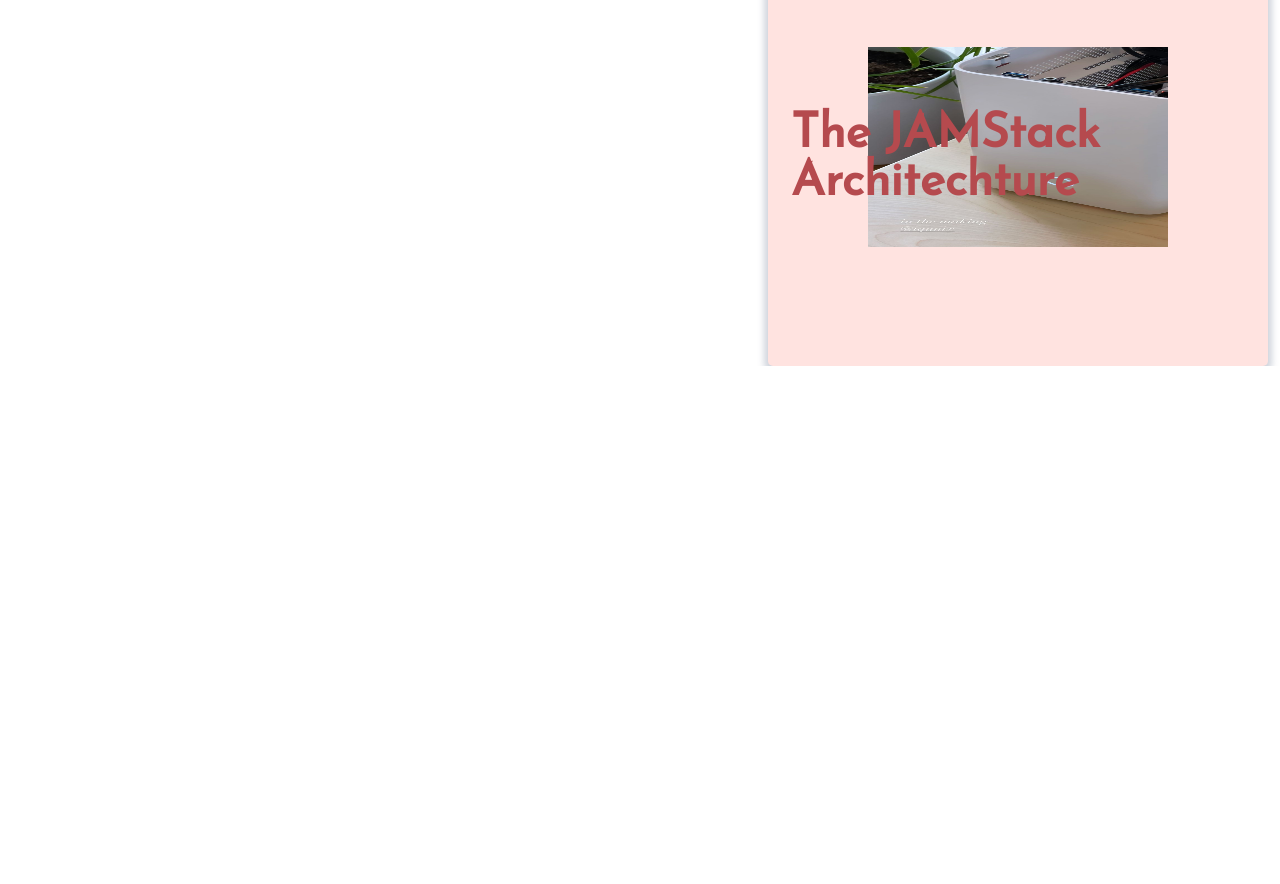
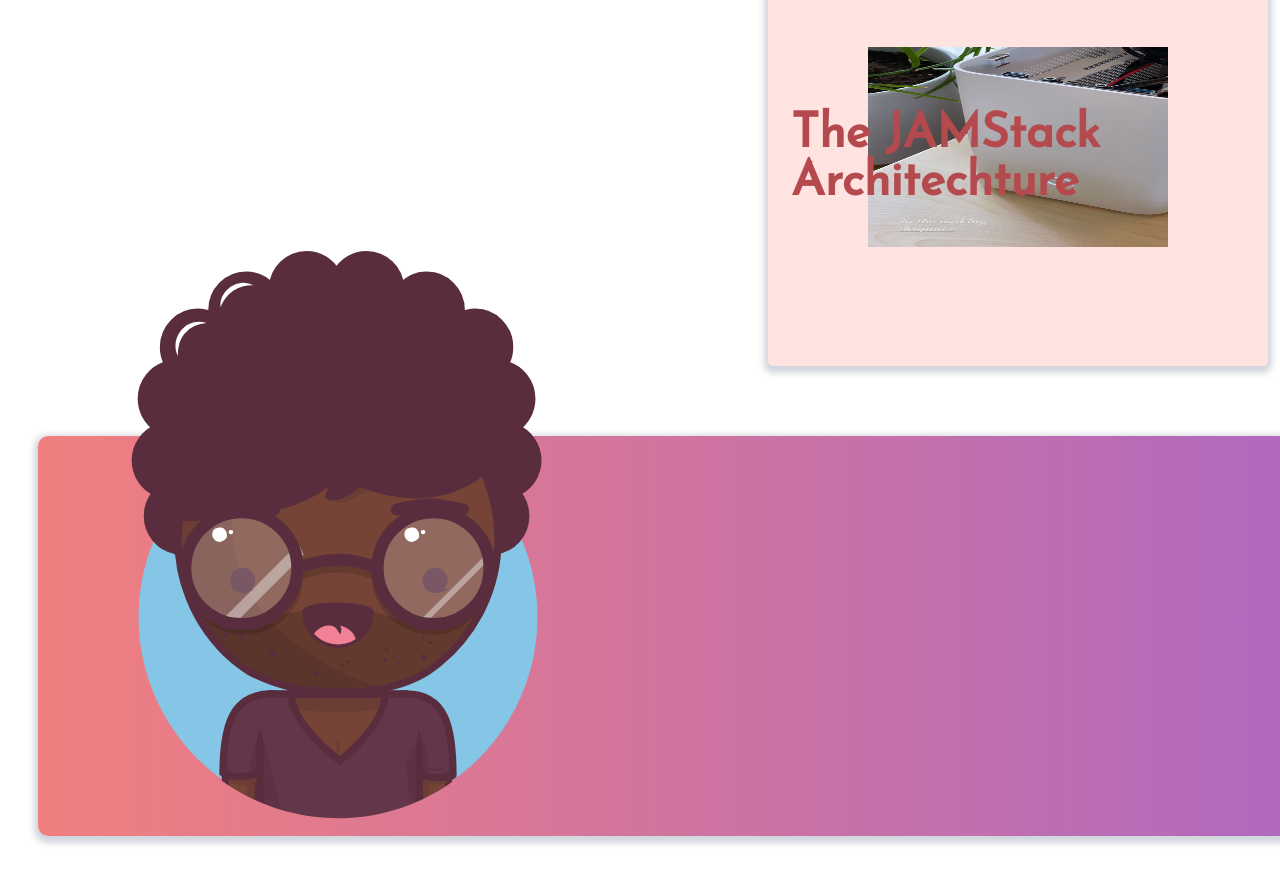
Before and after one commit to hillonyechekwa/a-head-full-of-code, a Gatsby site: page / in a window 1280 px wide. Shown: the part 654-1538 px from the top of the page. Before the commit the page ends 1020 px from the top, so only its background shows below. Built offline with nearby package versions, Linux system fonts and the light colour scheme; Gatsby itself is replaced by a stand-in of ours.

Commit message:
added bottom content info card to index page and installed fontawesome

```diff
--- a/gatsby-config.js
+++ b/gatsby-config.js
@@ -28,6 +28,7 @@
     `gatsby-plugin-image`,
     `gatsby-plugin-sharp`,
     `gatsby-transformer-sharp`,
+    `gatsby-plugin-fontawesome-css`,
     {
       resolve: `gatsby-source-filesystem`,
       options: {
--- a/package.json
+++ b/package.json
@@ -14,9 +14,15 @@
     "test": "echo \"Write tests! -> https://gatsby.dev/unit-testing\" && exit 1"
   },
   "dependencies": {
+    "@fortawesome/fontawesome-svg-core": "^1.2.36",
+    "@fortawesome/free-brands-svg-icons": "^5.15.4",
+    "@fortawesome/free-regular-svg-icons": "^5.15.4",
+    "@fortawesome/free-solid-svg-icons": "^5.15.4",
+    "@fortawesome/react-fontawesome": "^0.1.15",
     "autoprefixer": "^10.2.5",
     "dotenv": "^8.5.1",
     "gatsby": "^3.4.1",
+    "gatsby-plugin-fontawesome-css": "^1.1.0",
     "gatsby-plugin-google-analytics": "^3.5.0",
     "gatsby-plugin-google-tagmanager": "^3.5.0",
     "gatsby-plugin-image": "^1.1.0",
--- a/src/components/svgs/avatar.js
+++ b/src/components/svgs/avatar.js
@@ -2,7 +2,7 @@
 
 function Avatar(props) {
   return (
-    <svg xmlns="http://www.w3.org/2000/svg" viewBox="0 0 1000 990" {...props}>
+    <svg xmlns="http://www.w3.org/2000/svg" id="avatar" viewBox="0 0 1000 990" {...props}>
       <mask id="mask">
         <path
           d="M1000 0H0v718.31h179.2c38.38 142.38 167.45 247.1 320.8 247.1s282.42-104.72 320.8-247.1H1000z"
--- a/src/pages/index.js
+++ b/src/pages/index.js
@@ -6,6 +6,7 @@
 import { useStaticQuery, graphql } from 'gatsby';
 import ImageOne from '../../public/assets/keyboard.jpg'
 import ImageTwo from '../../static/assets/architecture.jpg'
+import Avatar from '../components/svgs/avatar'
 // import '../styles/styles.scss'
 
 const Index = () => {
@@ -30,6 +31,7 @@
         </Helmet>
       <Header />
       <Card className="card card-home-pg" content={<HomeCardContent cardData={dummyData}/>}/>
+      <Card className="card-info bottom-info" content={<Avatar/> } />
    </>
   )
 }
--- a/src/styles/components/_index.scss
+++ b/src/styles/components/_index.scss
@@ -4,3 +4,4 @@
 @forward 'nav';
 @forward 'toggle';
 @forward 'header';
+@forward 'avatar';
--- /dev/null
+++ b/src/styles/components/avatar.scss
@@ -0,0 +1,6 @@
+#avatar{
+    width: 600px;
+    height: 1000px;
+    position: absolute;
+    top: -25rem;
+}
--- a/src/styles/components/card.scss
+++ b/src/styles/components/card.scss
@@ -29,3 +29,11 @@
 // .card-post{}
 
 // .card-features{}
+
+.card-info{
+    width: 1260px;
+    height: 400px;
+    background: var(--grad-two);
+    box-shadow: 0px 3px 6px 4px rgba(70, 86, 118, 0.25);
+    border-radius: 10px;
+}
--- a/src/styles/globals/colors.scss
+++ b/src/styles/globals/colors.scss
@@ -12,8 +12,6 @@
     --grad-one: linear-gradient(to right,hsl(0, 79%, 72%), hsl(339, 48%, 62%));
     --grad-two: linear-gradient(to right,hsl(0, 79%, 72%), hsl(290, 40%, 58%));
 }
-
-//TODO: figure out
 //dark bg
 //dark text1&2
 //dark surface
--- a/src/styles/globals/fonts.scss
+++ b/src/styles/globals/fonts.scss
@@ -1,4 +1,4 @@
-//TODO: fix form of importing fonts
+
 
 
 :root{
--- a/src/styles/styles.scss
+++ b/src/styles/styles.scss
@@ -30,6 +30,7 @@
         left: 20px;
         cursor: pointer;
         // inline-size: 300px;
+        transition: .3s ease-in .6s;
         &:hover{
             text-decoration: underline wavy;
             text-decoration-color: var(--secondary);
@@ -54,3 +55,11 @@
     //     box-shadow: 3px 6px 4px rgba(70, 86, 118, 0.25);
     // }
 }
+
+
+
+.bottom-info{
+    position: relative;
+    top: 35rem;
+    left: 3%;
+}
--- a/src/styles/utils/functions.scss
+++ b/src/styles/utils/functions.scss
@@ -1,4 +1,4 @@
 @function rem($pixels, $context:16){
     //TODO: fix math function to divide
-    @return ($pixels/$context) * 1rem;
+    @return math.div($pixels, $context) * 1rem;
 }
```
Also changed, not shown: 1 other file.
